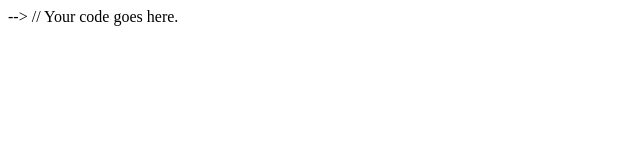
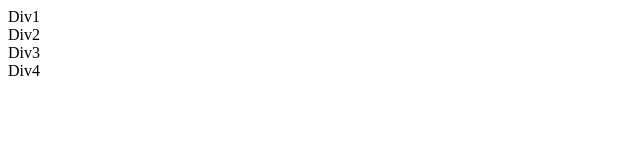
Before and after one commit to chandansutradhar2/jquery-intro, a plain HTML site: page index.html in a window 1280 px wide. Shown: the whole page, without its empty margins (0-640 px from the left). Drawn offline with nearby package versions, Linux system fonts and the light colour scheme.

Commit message:
using jquery in your project

```diff
--- a/index.html
+++ b/index.html
@@ -5,17 +5,36 @@
     <meta charset="utf-8">
     <title>JQuery Demo</title>
     <!-- <script src="./jquery.min.js"></script> -->
-    <script src="https://ajax.googleapis.com/ajax/libs/jquery/3.6.0/jquery.min.js"></script> -->
+    <script src="https://ajax.googleapis.com/ajax/libs/jquery/3.6.0/jquery.min.js"></script>
 
+    <script>
+        //initializing jquery with DOM
+        jQuery(document).ready(function () {
+            alert('DOM loaded')
+            //all your jquery stuff below
+            const divs = jQuery('div');
+            console.log(divs);
+        });
+
+    </script>
 </head>
 
 <body>
 
+    <div>
+        Div1
+    </div>
 
+    <div>
+        Div2
+    </div>
+    <div>
+        Div3
+    </div>
+    <div>
+        Div4
+    </div>
 
-    // Your code goes here.
-
-    </script>
 </body>
 
 </html>
```
